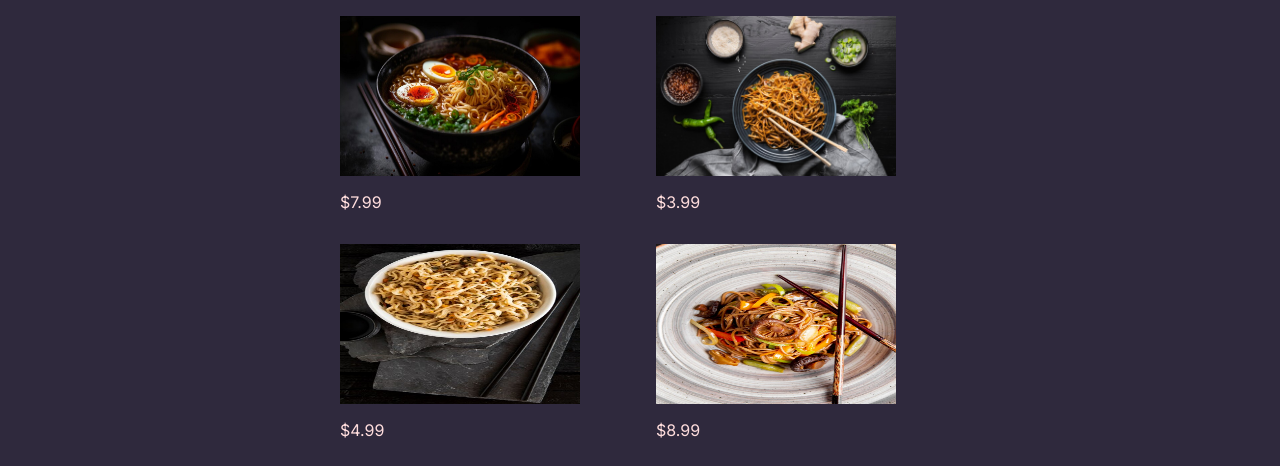
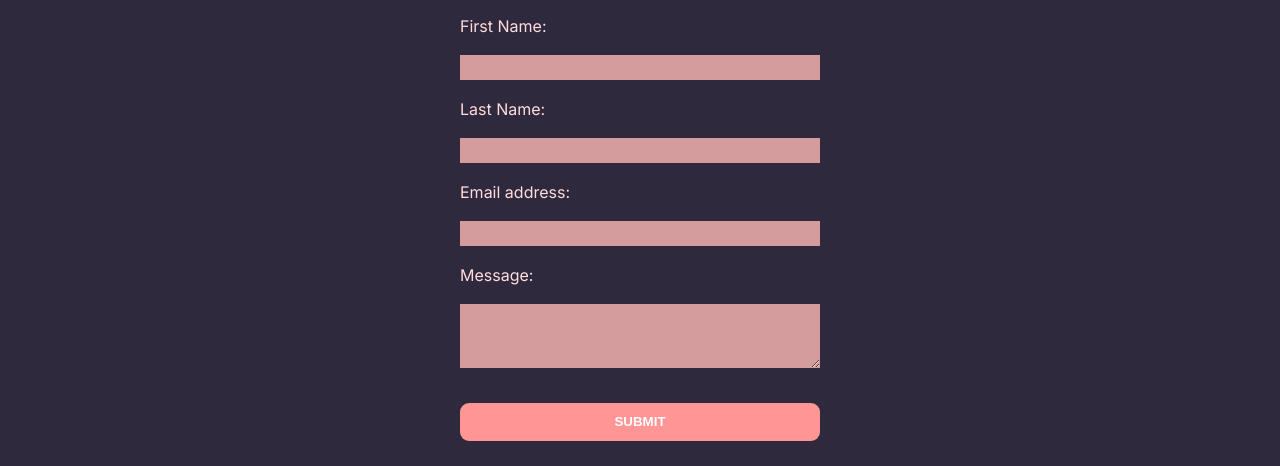
Before and after one commit to porobertdev/restaurant-page, a website built with webpack: page src/index.html in a window 1280 px wide. Shown: the part 68-534 px from the top of the page. Built offline with nearby package versions, Linux system fonts and the light colour scheme.

Commit message:
Add module for contact page

```diff
--- /dev/null
+++ b/src/css/contact.css
@@ -0,0 +1,18 @@
+#content.contact {
+    & form {
+        width: 30%;
+        margin: 0 auto;
+        display: flex;
+        flex-direction: column;
+        gap: 1.2rem;
+
+        & input,
+          textarea {
+            background-color: var(--pink-dark);
+        }
+
+        & input {
+            padding: 0.3rem;
+        }
+    }
+}
--- a/src/css/home.css
+++ b/src/css/home.css
@@ -20,14 +20,5 @@
         & span {
             color: var(--pink);
         }
-
-        & button {
-            margin-top: 1rem;
-            padding: 0.7rem 1.5rem;
-            border-radius: 9px;
-            background-color: var(--pink);
-            color: white;
-            font-weight: bold;
-        }
     }
 }
--- a/src/index.js
+++ b/src/index.js
@@ -3,7 +3,9 @@ console.log('testing webpack');
 
 import Home from './navbar/home.js';
 import Menu from './navbar/menu.js';
+import Contact from './navbar/contact.js';
 
 const content = document.querySelector('#content');
 
-content.innerHTML = Menu();
+// for testing till I add event listeners
+content.innerHTML = Contact();
--- /dev/null
+++ b/src/navbar/contact.js
@@ -0,0 +1,22 @@
+export default function Contact() {
+    const html = `
+        <form>
+            <label for="fname">First Name:</label>
+            <input type="text" name="fname" id="fname">
+
+            <label for="lname">Last Name:</label>
+            <input type="text" name="lname" id="lname">
+
+            <label for="email">Email address:</label>
+            <input type="email" name="email" id="email">
+
+            <label for="message">Message:</label>
+            <textarea rows="4" name="message" id="message"></textarea>
+
+            <button>SUBMIT</button>
+        </form>
+    `;
+
+    content.classList.add('contact');
+    return html;
+}
--- a/src/style.css
+++ b/src/style.css
@@ -2,6 +2,7 @@
 
 @import './css/home.css';
 @import './css/menu.css';
+@import './css/contact.css';
 
 :root {
     --bkg-clr: #2F293D;
@@ -24,9 +25,26 @@ li {
     list-style: none;
 }
 
-button {
+button,
+input,
+textarea {
     appearance: none;
     border: none;
+    outline: none;
+}
+
+button {
+    margin-top: 1rem;
+    padding: 0.7rem 1.5rem;
+    border-radius: 9px;
+    background-color: var(--pink);
+    color: white;
+    font-weight: bold;
+}
+
+button:hover {
+    background-color: white;
+    color: var(--pink);
 }
 
 .flex {
```
